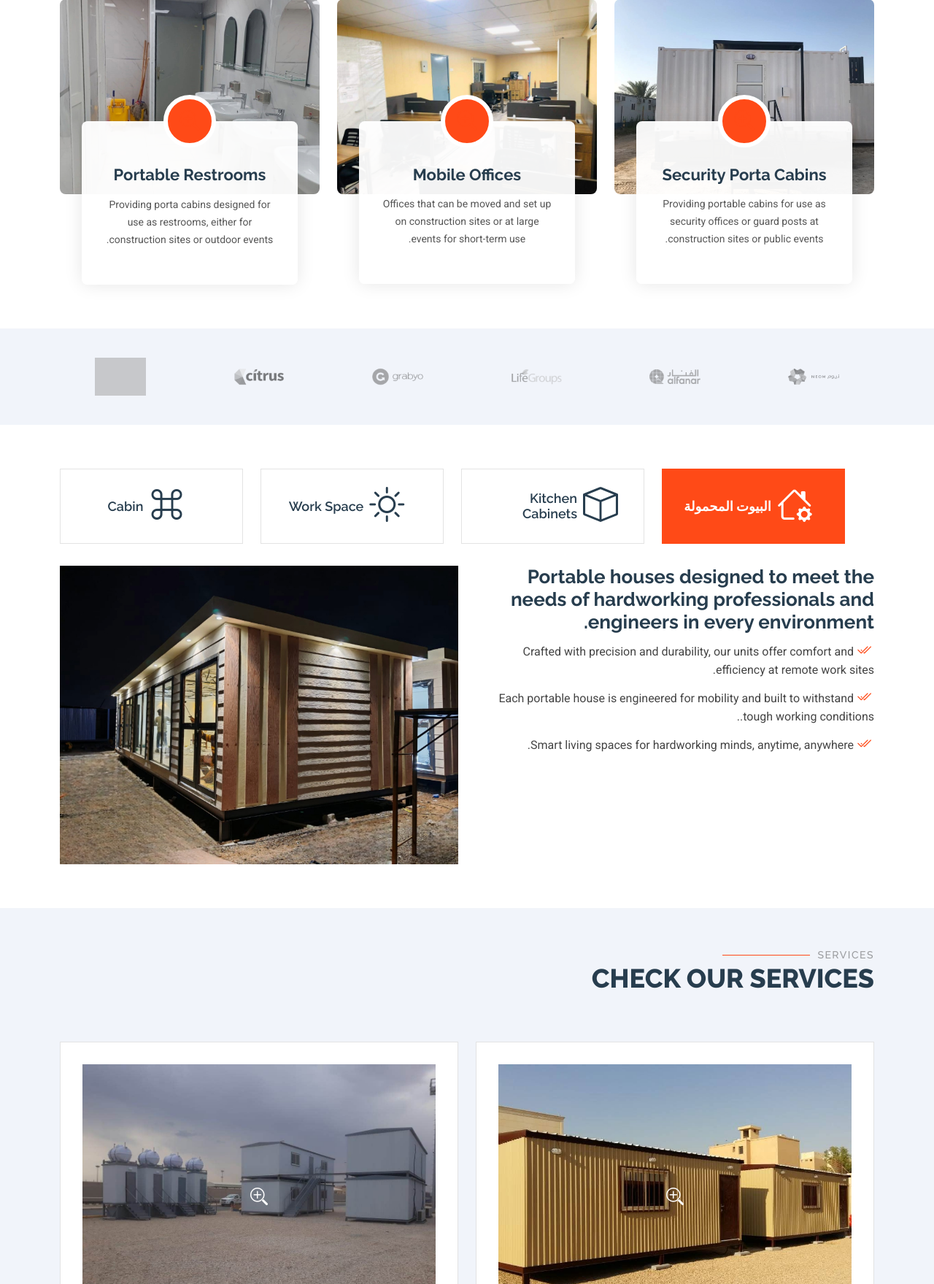
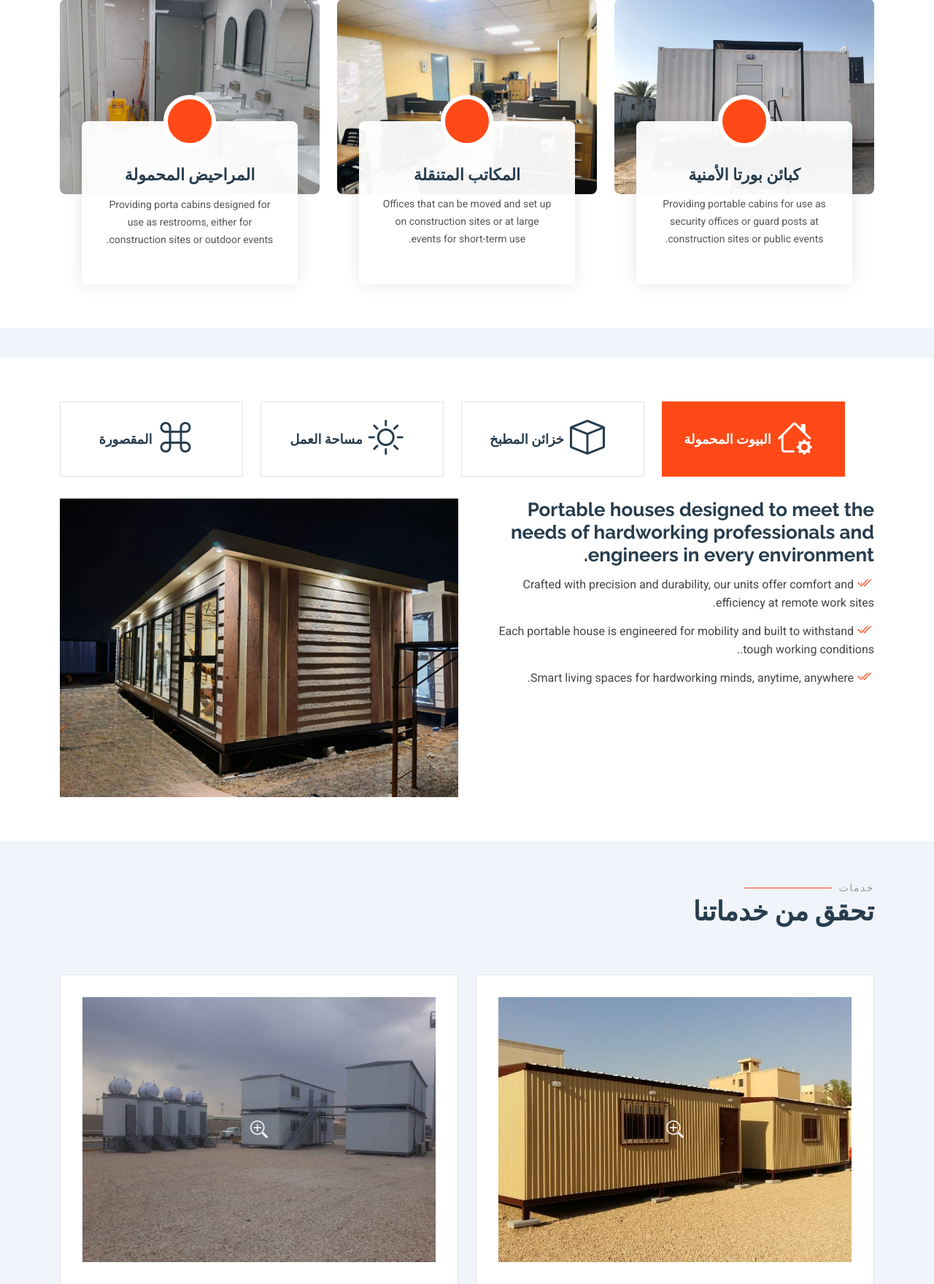
Before and after one commit to javed619-del/Shaden, a PHP site: page / in a window 1280 px wide. Shown: the part 2116-3875 px from the top of the page at 73% size. Run offline with PHP 8.4, Linux system fonts and the light colour scheme; grey boxes are pictures that could not be loaded.

Commit message:
change to arabic and some changes done

```diff
--- a/includes/translate_ar.php
+++ b/includes/translate_ar.php
@@ -1,7 +1,7 @@
 <?php
 
 $translateArr = [
-	'Shaden House' => 'كابينة شادن بورتا',
+	'Shaden House' => 'بيت شادن',
 	'Happy Clients' =>'عملاء سعداء',
 	'Projects' => 'المشاريع',
 	'Hours Of Support' => 'ساعات من الدعم',
@@ -33,6 +33,51 @@ $translateArr = [
 	'Your message has been sent. Thank you!' => 'تم ارسال رسالتك. شكرًا لك!' ,
 	'Join Our Newsletter' => 'اشترك في صحيفتنا الإخبارية' ,
 	'subscribe ' => 'يشترك' ,
+	'securityportacabins'=>'كبائن بورتا الأمنية',
+	'Built to Serve. Ready to Move.'=>'صُمم للخدمة. جاهز للسكن.',
+	'Smart cabins for bold spaces.'=> 'كبائن ذكية لمساحات جريئة.',
+	'Mobile Offices'=>'المكاتب المتنقلة',
+	'Portable Restrooms'=>'المراحيض المحمولة',
+	'Kitchen Cabinets'=>'خزائن المطبخ',
+	'Work Space'=> 'مساحة العمل',
+	'Cabin'=>'المقصورة',
+	'Services'=> 'خدمات',
+	'CHECK OUR SERVICES'=>'تحقق من خدماتنا',
+	'CHECK OUR PORTFOLIO'=>'تحقق من محفظتنا',
+	'Modular Toilet' => 'مرحاض معياري',
+	'Work Nest'=>'عش العمل',
+	'Site Core' =>'جوهر الموقع',
+	'Easy Habitat'=>'الموائل السهلة',
+	'Structa Cabin'=>'كابينة ستروكتا',
+	'Smart Space'=>'الفضاء الذكي',
+	'Modular Home'=>'المنزل المعياري',
+	'Flexi Office' =>'مكتب فليكسي',
+	'Core Cabin' => 'المقصورة الأساسية',
+	'Base Pod' =>'جراب القاعدة',
+	'Pro Cabin'=>'كابينة برو',
+	'Contact'=> 'اتصال',
+	'Shaden Khaled Amash Al Otaibi Est.'=>'مؤسسة شادن خالد عماش العتيبي.',
+	'Loading'=>'تحميل',
+	'Your message has been sent. Thank you!'=> 'تم إرسال رسالتك. شكرًا لك!',
+	'Send Message'=>'أرسل رسالة',
+	'Kingdom of Saudi Arabia - Riyad'=>'المملكة العربية السعودية - الرياض',
+	'Al Kharj Road Exit 11 - Al Heet'=>'طريق الخرج مخرج 11 - الهيت',
+	'Phone'=>'هاتف',
+	'Email'=>'بريد إلكتروني',
+	'Our Services'=> 'خدماتنا',
+	'Your Name'=>'اسمك',
+	'Your Email'=> 'البريد الإلكتروني الخاص بك',
+	'Subject'=>'موضوع',
+	'Message'=>'رسالة',
+	'Modular Buildings'=>'المباني النموذجية',
+	'Guard House'=>'فرقة الحراسة',
+	'Site Storage Containers'=>'حاويات تخزين الموقع',
+	'Modular Cabins'=>'كبائن معيارية',
+	'Pre-fabricated units'=>'وحدات جاهزة',
+
+
+
+
 
 ];
 
--- a/index.php
+++ b/index.php
@@ -144,8 +144,8 @@
       <img src="assets/img/hero-bg.jpeg" alt="" data-aos="fade-in">
 
       <div class="container d-flex flex-column align-items-center">
-        <h2 data-aos="fade-up" data-aos-delay="100">Built to Serve. Ready to Move.</h2>
-        <p data-aos="fade-up" data-aos-delay="200">Smart cabins for bold spaces.</p>
+        <h2 data-aos="fade-up" data-aos-delay="100"><?=$translateArr['Built to Serve. Ready to Move.']?></h2>
+        <p data-aos="fade-up" data-aos-delay="200"><?=$translateArr['Smart cabins for bold spaces.']?></p>
         <div class="d-flex mt-4" data-aos="fade-up" data-aos-delay="300">
            <a href="#contact" class="btn-get-started"><?=$translateArr['Request Quote']?></a>
           <!-- <a href="https://www.youtube.com/watch?v=Y7f98aduVJ8" class="glightbox btn-watch-video d-flex align-items-center"><i class="bi bi-play-circle"></i><span>Watch Video</span></a> -->
@@ -271,7 +271,7 @@
                     <i class="bi bi-zoom-in"></i>
                   </a>
                 </div>
-                  <h3>Security Porta Cabins</h3>
+                  <h3><?=$translateArr['securityportacabins']?></h3>
                 <p>Providing portable cabins for use as security offices or guard posts at construction sites or public events.</p>
               </div>
             </div>
@@ -288,7 +288,7 @@
                   <i class="bi bi-zoom-in"></i>
                 </a>
                 </div>
-                  <h3>Mobile Offices</h3>
+                  <h3><?=$translateArr['Mobile Offices']?></h3>
                 <p>Offices that can be moved and set up on construction sites or at large events for short-term use.</p>
               </div>
             </div>
@@ -306,7 +306,7 @@
                   </a>
                 </div>
 
-                  <h3>Portable Restrooms</h3>
+                  <h3><?=$translateArr['Portable Restrooms']?></h3>
                 <p>Providing porta cabins designed for use as restrooms, either for construction sites or outdoor events.</p>
               </div>
             </div>
@@ -325,29 +325,29 @@
 
         <div class="row gy-4">
 
-          <div class="col-xl-2 col-md-3 col-6 client-logo">
+          <!-- <div class="col-xl-2 col-md-3 col-6 client-logo">
             <img src="assets/img/clients/client-1.png" class="img-fluid" alt="">
-          </div><!-- End Client Item -->
+          </div> End Client Item
 
           <div class="col-xl-2 col-md-3 col-6 client-logo">
             <img src="assets/img/clients/client-2.png" class="img-fluid" alt="">
-          </div><!-- End Client Item -->
+          </div> End Client Item
 
           <div class="col-xl-2 col-md-3 col-6 client-logo">
             <img src="assets/img/clients/client-3.png" class="img-fluid" alt="">
-          </div><!-- End Client Item -->
+          </div> End Client Item
 
           <div class="col-xl-2 col-md-3 col-6 client-logo">
             <img src="assets/img/clients/client-4.png" class="img-fluid" alt="">
-          </div><!-- End Client Item -->
+          </div> End Client Item
 
           <div class="col-xl-2 col-md-3 col-6 client-logo">
             <img src="assets/img/clients/client-5.png" class="img-fluid" alt="">
-          </div><!-- End Client Item -->
+          </div> End Client Item
 
           <div class="col-xl-2 col-md-3 col-6 client-logo">
             <img src="assets/img/clients/client-6.png" class="img-fluid" alt="">
-          </div><!-- End Client Item -->
+          </div> End Client Item -->
 
         </div>
 
@@ -370,19 +370,19 @@
           <li class="nav-item col-3">
             <a class="nav-link d-flex flex-row align-items-center gap-2" data-bs-toggle="tab" data-bs-target="#features-tab-2">
               <i class="bi bi bi-box"></i>
-              <h4 class="d-none d-lg-block">Kitchen Cabinets</h4>
+              <h4 class="d-none d-lg-block"><?=$translateArr['Kitchen Cabinets']?></h4>
             </a>
           </li>
           <li class="nav-item col-3">
             <a class="nav-link d-flex flex-row align-items-center gap-2" data-bs-toggle="tab" data-bs-target="#features-tab-3">
               <i class="bi bi-brightness-high"></i>
-              <h4 class="d-none d-lg-block">Work Space</h4>
+              <h4 class="d-none d-lg-block"><?=$translateArr['Work Space']?></h4>
             </a>
           </li>
           <li class="nav-item col-3">
             <a class="nav-link d-flex flex-row align-items-center gap-2" data-bs-toggle="tab" data-bs-target="#features-tab-4">
               <i class="bi bi-command"></i>
-              <h4 class="d-none d-lg-block">Cabin</h4>
+              <h4 class="d-none d-lg-block"><?=$translateArr['Cabin']?></h4>
             </a>
           </li>
         </ul><!-- End Tab Nav -->
@@ -496,8 +496,8 @@
 
       <!-- Section Title -->
       <div class="container section-title" data-aos="fade-up">
-        <h2>Services</h2>
-        <p>CHECK OUR SERVICES</p>
+        <h2><?=$translateArr['Services']?></h2>
+        <p><?=$translateArr['CHECK OUR SERVICES']?></p>
       </div><!-- End Section Title -->
 
       <div class="container">
@@ -686,7 +686,7 @@
       <!-- Section Title -->
       <div class="container section-title" data-aos="fade-up">
         <h2><?=$translateArr['Gallery']?></h2>
-        <p>CHECK OUR PORTFOLIO</p>
+        <p><?=$translateArr['CHECK OUR PORTFOLIO']?></p>
       </div><!-- End Section Title -->
 
       <div class="container">
@@ -997,13 +997,13 @@
         <div class="col-lg-4 col-md-6 footer-about">
           <a href="#" class="logo d-flex align-items-center mb-3">
             <img src="assets/img/logo.png" class="img-fluid" alt="Logo" style="max-width: 150px; height: auto;">
-            <span class="sitename">Shaden Porta Cabin</span>
+            <span class="sitename"><?=$translateArr['Shaden House']?></span>
           </a>
           <div class="footer-contact">
-            <p>Kingdom of Saudi Arabia - Riyad</p>
-            <p>Al Kharj Road Exit 11 - Al Heet</p>
-            <p class="mt-3"><strong>Phone:</strong> <span>+1 5589 55488 55</span></p>
-            <p><strong>Email:</strong> <span>info@example.com</span></p>
+            <p><?=$translateArr['Kingdom of Saudi Arabia - Riyad']?></p>
+            <p><?=$translateArr['Al Kharj Road Exit 11 - Al Heet']?></p>
+            <p class="mt-3"><strong><?=$translateArr['Phone']?>:</strong> <span>+966 55 446 7464</span></p>
+            <p><strong><?=$translateArr['Email']?>:</strong> <span>shadenportacabin@gmail.com</span></p>
           </div>
           <div class="social-links d-flex mt-4">
             <a href=""><i class="bi bi-twitter-x"></i></a>
@@ -1025,13 +1025,13 @@
         </div> -->
 
         <div class="col-lg-4 col-md-6 footer-links">
-          <h4>Our Services</h4>
+          <h4><?=$translateArr['Our Services']?></h4>
           <ul>
-            <li><i class="bi bi-chevron-right"></i> <a href="#">Modular Buildings</a></li>
-            <li><i class="bi bi-chevron-right"></i> <a href="#">Guard House</a></li>
-            <li><i class="bi bi-chevron-right"></i> <a href="#">Site Storage Containers</a></li>
-            <li><i class="bi bi-chevron-right"></i> <a href="#">Modular Cabins</a></li>
-            <li><i class="bi bi-chevron-right"></i> <a href="#">Pre-fabricated units</a></li>
+            <li><i class="bi bi-chevron-right"></i> <a href="#"><?=$translateArr['Modular Buildings']?></a></li>
+            <li><i class="bi bi-chevron-right"></i> <a href="#"><?=$translateArr['Guard House']?></a></li>
+            <li><i class="bi bi-chevron-right"></i> <a href="#"><?=$translateArr['Site Storage Containers']?></a></li>
+            <li><i class="bi bi-chevron-right"></i> <a href="#"><?=$translateArr['Modular Cabins']?></a></li>
+            <li><i class="bi bi-chevron-right"></i> <a href="#"><?=$translateArr['Pre-fabricated units']?></a></li>
           </ul>
         </div>
 
```
Also changed, not shown: other parts of index.php (+36 -36 lines), en/index.php (+32 -32 lines).
